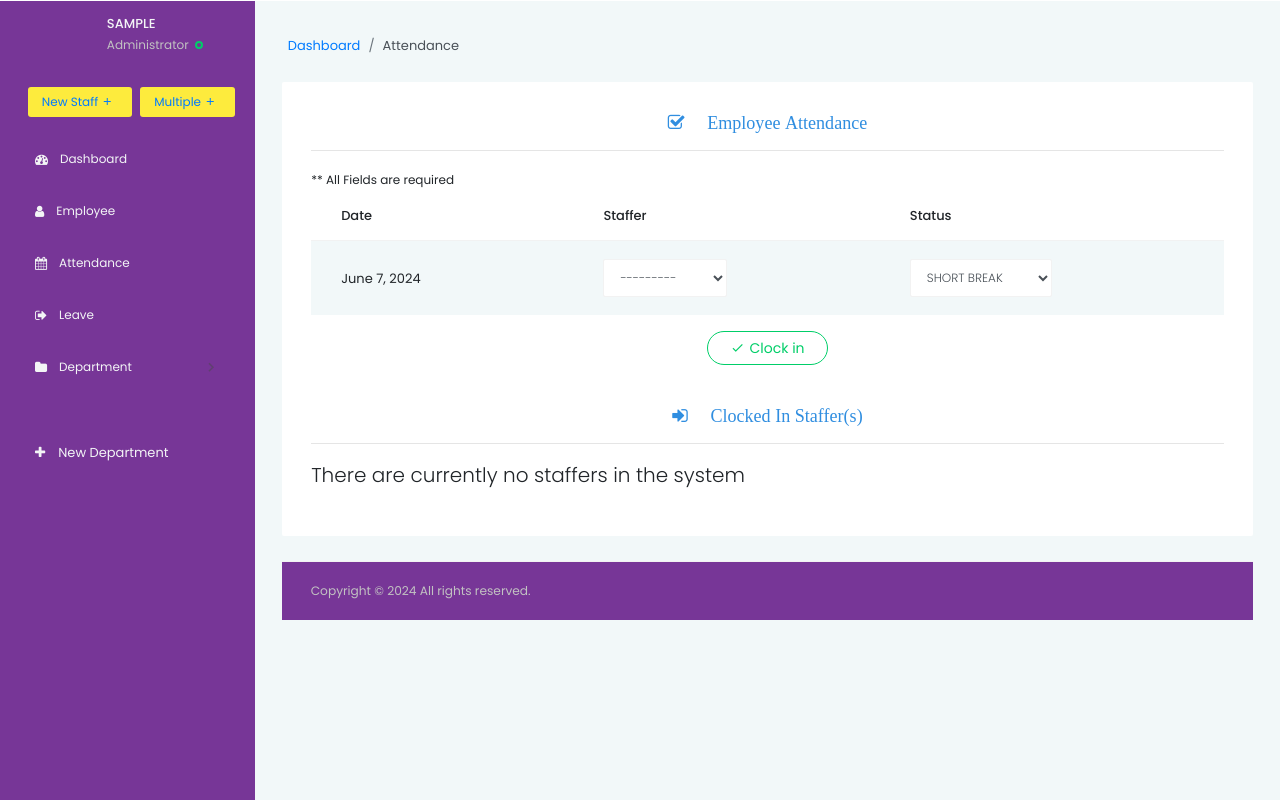
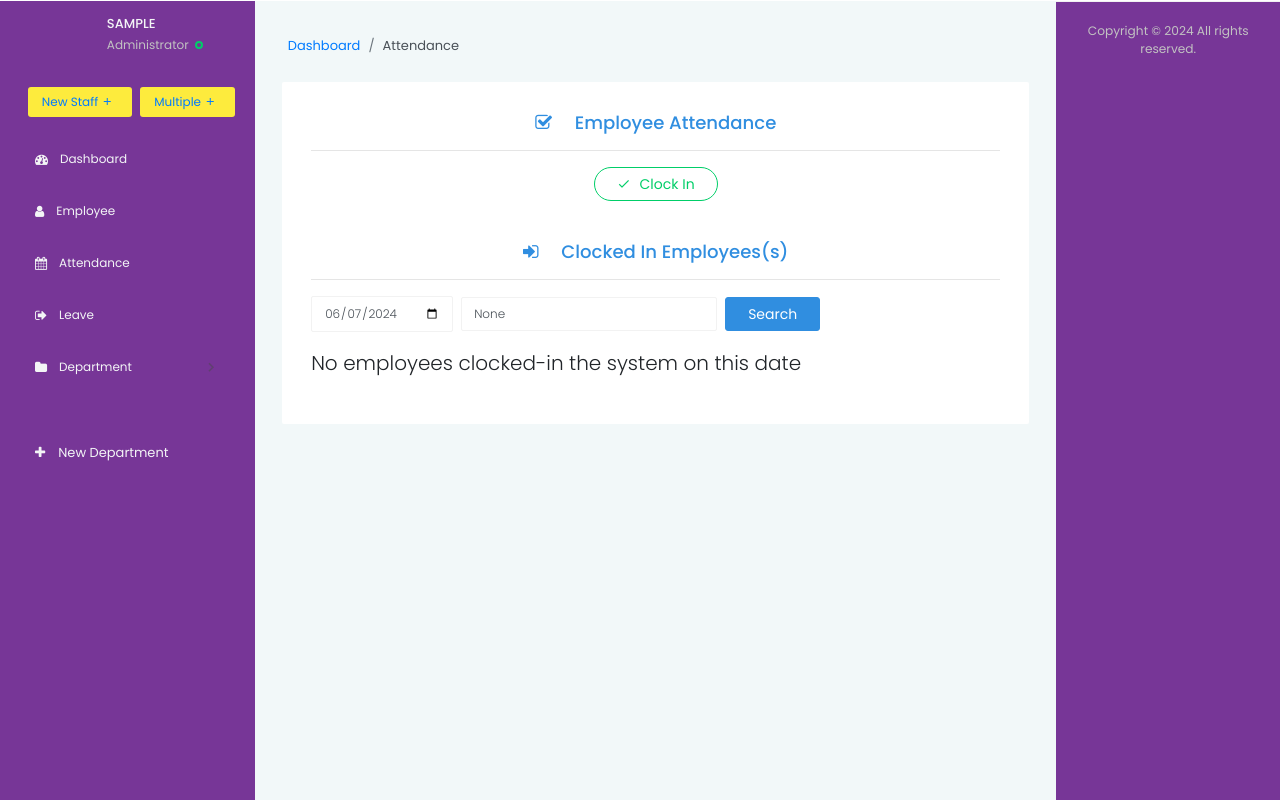
Before and after one commit to Pascal-Owilly/human_resource_mgnt_django, a Django app: page /dashboard/attendance/in/ in a window 1280 px wide. Shown: the part 76-876 px from the top of the page. Run offline with Django 3.2, Linux system fonts and the light colour scheme; the visitor is signed in with stand-in values (Sample User, id 1); data that the repository does not hold is empty; some libraries are stand-ins or nearby versions.

Commit message:
add clockin-geofencing mechanisms

```diff
--- a/hrms/forms.py
+++ b/hrms/forms.py
@@ -89,11 +89,12 @@ class DepartmentForm(forms.ModelForm):
         fields = '__all__'
 
 class AttendanceForm(forms.ModelForm):
-    status = forms.ChoiceField(choices=Attendance.STATUS,widget=forms.Select(attrs={'class':'form-control w-50'}))
-    staff = forms.ModelChoiceField(Employee.objects.filter(Q(attendance__status=None) | ~Q(attendance__date = timezone.localdate())), widget=forms.Select(attrs={'class':'form-control w-50'}))
+    status = forms.ChoiceField(choices=Attendance.STATUS, widget=forms.Select(attrs={'class': 'form-control w-50'}))
+
     class Meta:
         model = Attendance
-        fields = ['status','staff']
+        fields = ['status']
+
 
 class LeaveForm (forms.ModelForm):
 
--- a/hrms/templates/hrms/attendance/create.html
+++ b/hrms/templates/hrms/attendance/create.html
@@ -1,105 +1,76 @@
 {% extends 'hrms/layout.html' %}
 {% load static %}
-{% block title %} Attendance| ITSC-HRMS {% endblock title %}
+{% block title %} Attendance | JBL {% endblock title %}
 
 {% block content %}
-
 <div class="main-panel">
     <div class="content-wrapper">
         <div class="row">
             <nav aria-label="breadcrumb">
                 <ol class="breadcrumb">
                     <li class="breadcrumb-item"><a href="{% url 'hrms:dashboard' %}">Dashboard</a></li>
-                        <li class="breadcrumb-item active" aria-current="page">Attendance </li>
+                    <li class="breadcrumb-item active" aria-current="page">Attendance</li>
                 </ol>
             </nav>
             <div class="col-lg-12 grid-margin">
                 <div class="card">
                     <div class="card-body">
-                           <h4 class="text-center text-primary"><i class="fa  fa-check-square-o">&emsp; Employee Attendance </i></h4><hr>
-                                <form class="form-group" method="POST">
+                        <h4 class="text-center text-primary"><i class="fa fa-check-square-o"></i>&emsp; Employee Attendance</h4>
+                        <hr>
+                        <form class="form-group" method="POST" action="{% url 'hrms:attendance_new' %}">
                             {% csrf_token %}
-                                    <small class="mb-5">** All Fields are required</small><br>
-                                        {{form.errors}}
+                            {{ form.errors }}
+                            <input type="hidden" name="latitude" id="latitude">
+                            <input type="hidden" name="longitude" id="longitude">
+                            <div class="text-center mt-3">
+                                {% if clocked_in %}
+                                    <button class="btn btn-rounded btn-outline-danger"><i class="mdi mdi-logout"></i> Clock Out</button>
+                                {% else %}
+                                    <button class="btn btn-rounded btn-outline-success"><i class="mdi mdi-check"></i> Clock In</button>
+                                {% endif %}
+                            </div>
+                        </form>
+                        <br>
+                        <h4 class="text-center text-primary"><i class="fa fa-sign-in"></i>&emsp; Clocked In Employees(s)</h4>
+                        <hr>
+                        <form class="form-inline mb-3" method="GET">
+                            <div class="form-group mr-2">
+                                <input type="date" class="form-control" id="date" name="date" value="{{ today|date:'Y-m-d' }}">
+                            </div>
+                            <div class="form-group mr-2">
+                                <input type="text" class="form-control" id="keyword" name="keyword" placeholder="Search by name" value="{{ keyword }}">
+                            </div>
+                            <button type="submit" class="btn btn-primary">Search</button>
+                        </form>
+
+                        {% if present_staffers %}
+                            <small class="text-center">This is a list of employee(s) that are currently present.</small>
                             <div class="table-responsive">
                                 <table class="table table-striped">
                                     <thead>
                                         <tr>
-                                                        <th>
-                                                            Date
-                                                        </th>
+                                            <th>Date</th>
+                                            <th>First-In (Arrival)</th>
+                                            <th>Last-Out (Departure)</th>
+                                            <th>Name</th>
+                                            <th>Sim card</th>
 
-                                                        <th>
-                                                            Staffer
-                                                        </th>
-                                                        <th>
-                                                            Status
-                                                        </th>
-                                                    </tr>
-                                                </thead>
-                                                <tbody>
-                                                    <tr>
-                                                        <td class="py-1">
-                                                            {{today}}
-                                                        </td>
-
-                                                        <td>
-                                                           {{form.staff}}
-                                                        </td>
-                                                        <td>
-                                                            {{form.status}}
-                                                        </td>
-                                                    </tr>
-                                                </tbody>
-                                            </table>
-                                        </div>
-
-                                    <div class="text-center mt-3">
-                                        <button class="btn btn-rounded btn-outline-success"><i class="mdi mdi-check"></i>Clock in</button></button>
-                                    </div>
-                                </form><br>
-                            <h4 class="text-center text-primary"><i class="fa  fa-sign-in">&emsp; Clocked In Staffer(s) </i> </h4><hr>
-                            {% if present_staffers %}
-                            <small class='text-center'>This is a list of staffer(s) that are currently present. </small>
-                             <div class="table-responsive">
-                                            <table class="table table-striped">
-                                                <thead>
-                                                    <tr>
-                                                        <th>
-                                                            Date
-                                                        </th>
-                                                        <th>
-                                                            First-In (Arrival)
-                                                        </th>
-                                                        <th>
-                                                            Last-Out (Departure)
-                                                        </th>
-                                                        <th>
-                                                            Name
-                                                        </th>
-                                                        <th>
-                                                            Action(s)
-                                                        </th>
+                                            <th>Action(s)</th>
                                         </tr>
                                     </thead>
                                     <tbody>
                                         {% for ps in present_staffers %}
                                             <tr>
-                                                            <td class="py-1">
-                                                                {{today}}
-                                                            </td>
+                                                <td class="py-1">{{ today }}</td>
+                                                <td><strong>{{ ps.first_in }}</strong></td>
+                                                <td><strong>{{ ps.last_out }}</strong></td>
+                                                <td>{{ ps.staff.employee.first_name }} {{ ps.staff.employee.last_name }} </td>
+                                                <td>({{ps.staff.employee.mobile}})</td>
+
                                                 <td>
-                                                            <strong>{{ps.first_in}}</strong>
-                                                            </td>
-                                                            <td>
-
-                                                                <strong>{{ps.last_out }}</strong>
-                                                            </td>
-                                                            <td>
-                                                            {{ps.staff.first_name}} - {{ps.staff.last_name}}
-                                                            </td>
-                                                            <td>
-                                                                <a href="{% url 'hrms:attendance_out' pk=ps.staff.pk %}" {% if not ps.last_out %} class="btn btn-sm btn-info"  {% endif %} class="btn btn-sm btn-info disabled" > <i class="fa fa-sign-out"></i> Clock-out</a>
+                                                    <a href="{% url 'hrms:attendance_out' pk=ps.staff.pk %}" class="btn btn-sm btn-info {% if not ps.last_out %}{% else %} disabled {% endif %}">
+                                                        <i class="fa fa-sign-out"></i> Clock-out
+                                                    </a>
                                                 </td>
                                             </tr>
                                         {% endfor %}
@@ -107,12 +78,40 @@
                                 </table>
                             </div>
                         {% else %}
-                                <p class="lead"> There are currently no staffers in the system </p>
+                            <p class="lead">No employees clocked-in the system on this date</p>
                         {% endif %}
-
+                    </div>
+                </div>
             </div>
         </div>
     </div>
 </div>
 
+<script>
+    if (navigator.geolocation) {
+        navigator.geolocation.getCurrentPosition(function (position) {
+            console.log("Latitude:", position.coords.latitude);
+            console.log("Longitude:", position.coords.longitude);
+            document.getElementById('latitude').value = position.coords.latitude;
+            document.getElementById('longitude').value = position.coords.longitude;
+        });
+    } else {
+        alert('Geolocation is not supported by this browser.');
+    }
+
+    // Add event listener to the date input
+    document.getElementById('date').addEventListener('change', function() {
+        // Submit the form when the date is changed
+        this.form.submit();
+    });
+
+    // Add event listener to the search button
+    document.getElementById('search-btn').addEventListener('click', function() {
+        // Submit the form when the search button is clicked
+        this.form.submit();
+    });
+</script>
+
+
+
 {% endblock content %}
--- a/hrms/urls.py
+++ b/hrms/urls.py
@@ -34,6 +34,8 @@ urlpatterns = [
 #Attendance Routes
     path('dashboard/attendance/in/', views.Attendance_New.as_view(), name='attendance_new'),
     path('dashboard/attendance/<int:pk>/out/', views.Attendance_Out.as_view(), name='attendance_out'),
+    path('dashboard/attendance/out/', views.Attendance_Out.as_view(), name='attendance_out'),
+    path('dashboard/attendance/clock_in/', views.ClockInView.as_view(), name='clock_in'),
 
 #Leave Routes
 
--- a/hrms/views.py
+++ b/hrms/views.py
@@ -23,6 +23,7 @@ from django.template.loader import render_to_string
 
 from django.contrib.auth.views import PasswordResetView, PasswordResetConfirmView, PasswordResetCompleteView
 from django.views.generic import TemplateView
+from datetime import datetime
 
 # Create your views here.
 class Index(TemplateView):
@@ -332,29 +333,130 @@ class Department_Update(LoginRequiredMixin,UpdateView):
 
 #Attendance View
 
-class Attendance_New (LoginRequiredMixin,CreateView):
-    model = Attendance
-    form_class = AttendanceForm
-    login_url = 'hrms:login'
-    template_name = 'hrms/attendance/create.html'
-    success_url = reverse_lazy('hrms:attendance_new')
+from django.utils import timezone
+from datetime import datetime
 
-    def get_context_data(self, **kwargs):
-        context = super().get_context_data(**kwargs)
-        context["today"] = timezone.localdate()
-        pstaff = Attendance.objects.filter(Q(status='PRESENT') & Q (date=timezone.localdate()))
-        context['present_staffers'] = pstaff
-        return context
-
-class Attendance_Out(LoginRequiredMixin,View):
+class Attendance_New(LoginRequiredMixin, View):
     login_url = 'hrms:login'
 
-    def get(self, request,*args, **kwargs):
+    def get(self, request, *args, **kwargs):
+        # Get query parameters
+        date = request.GET.get('date')
+        keyword = request.GET.get('keyword')
 
-       user=Attendance.objects.get(Q(staff__id=self.kwargs['pk']) & Q(status='PRESENT')& Q(date=timezone.localdate()))
-       user.last_out=timezone.localtime()
-       user.save()
-       return redirect('hrms:attendance_new')
+        # Retrieve attendance records based on the provided date
+        if date:
+            try:
+                selected_date = datetime.strptime(date, '%Y-%m-%d').date()
+                present_staffers = Attendance.objects.filter(Q(status='PRESENT') & Q(date=selected_date))
+            except ValueError:
+                selected_date = None
+                present_staffers = Attendance.objects.none()
+        else:
+            selected_date = timezone.localdate()
+            present_staffers = Attendance.objects.filter(Q(status='PRESENT') & Q(date=selected_date))
+
+        # Perform search if keyword is provided
+        if keyword:
+            present_staffers = present_staffers.filter(
+                Q(staff__employee__first_name__icontains=keyword) |
+                Q(staff__employee__last_name__icontains=keyword)
+            )
+
+        context = {
+            'today': timezone.localdate(),
+            'present_staffers': present_staffers,
+            'selected_date': selected_date,
+            'keyword': keyword
+        }
+        return render(request, 'hrms/attendance/create.html', context)
+
+    def post(self, request, *args, **kwargs):
+        latitude = request.POST.get('latitude')
+        longitude = request.POST.get('longitude')
+
+        # Retrieve the Employee instance associated with the logged-in user
+        employee = Employee.objects.get(employee=request.user)
+        status = 'PRESENT'  # Default status
+
+        # Check if the staff member is already clocked in
+        clocked_in = Attendance.objects.filter(staff=employee, date=timezone.localdate(), last_out__isnull=True).exists()
+
+        if clocked_in:
+            # Clocking out
+            attendance = Attendance.objects.get(staff=employee, date=timezone.localdate(), last_out__isnull=True)
+            attendance.last_out = timezone.localtime()
+            attendance.save()
+            messages.success(request, 'Clock-out successful!')
+        else:
+            # Clocking in
+            Attendance.objects.create(
+                staff=employee,
+                status=status,
+                first_in=timezone.localtime(),
+                latitude=latitude,
+                longitude=longitude
+            )
+            messages.success(request, 'Clock-in successful!')
+
+        return redirect('hrms:attendance_new')
+
+
+from geopy.distance import geodesic
+
+class Attendance_Out(LoginRequiredMixin, View):
+    login_url = 'hrms:login'
+
+    def get(self, request, *args, **kwargs):
+        try:
+            user = Attendance.objects.get(
+                Q(staff__id=self.kwargs['pk']) &
+                Q(status='PRESENT') &
+                Q(date=timezone.localdate())
+            )
+            user.last_out = timezone.localtime()
+            user.save()
+            return redirect('hrms:attendance_new')
+        except Attendance.DoesNotExist:
+            return JsonResponse({'status': 'error', 'message': 'Attendance record not found'})
+
+class ClockInView(LoginRequiredMixin, View):
+    login_url = 'hrms:login'
+
+    def post(self, request, *args, **kwargs):
+        latitude = request.POST.get('latitude')
+        longitude = request.POST.get('longitude')
+
+        # Retrieve the logged-in user's employee instance
+        employee = request.user.employee
+
+        # Define the geofence center and radius
+        geofence_center = (40.712776, -74.005974)  # Example: New York City coordinates
+        radius_km = 1.1  # 1.1 km
+
+        employee_location = (float(latitude), float(longitude))
+        if is_within_geofence(employee_location, geofence_center, radius_km):
+            # Check if the employee is already clocked in
+            attendance = Attendance.objects.filter(staff=employee, date=timezone.localdate(), last_out__isnull=True).first()
+            if attendance:
+                # Clocking out
+                attendance.last_out = timezone.localtime()
+                attendance.save()
+                messages.success(request, 'Clock-out successful!')
+            else:
+                # Clocking in
+                Attendance.objects.create(
+                    staff=employee,
+                    latitude=latitude,
+                    longitude=longitude,
+                    first_in=timezone.localtime(),
+                    status='PRESENT'
+                )
+                messages.success(request, 'Clock-in successful!')
+            return JsonResponse({'status': 'success'})
+        else:
+            return JsonResponse({'status': 'error', 'message': 'You are outside the allowed geofence area'})
+
 
 class LeaveNew (LoginRequiredMixin,CreateView, ListView):
     model = Leave
```
Also changed, not shown: hrms/models.py (+8 -3 lines), hrms/utils.py (+18 -0 lines), hrms/migrations/0010_attendance_latitude_attendance_longitude.py (added). Lines whose indentation alone changed are shown as unchanged.
